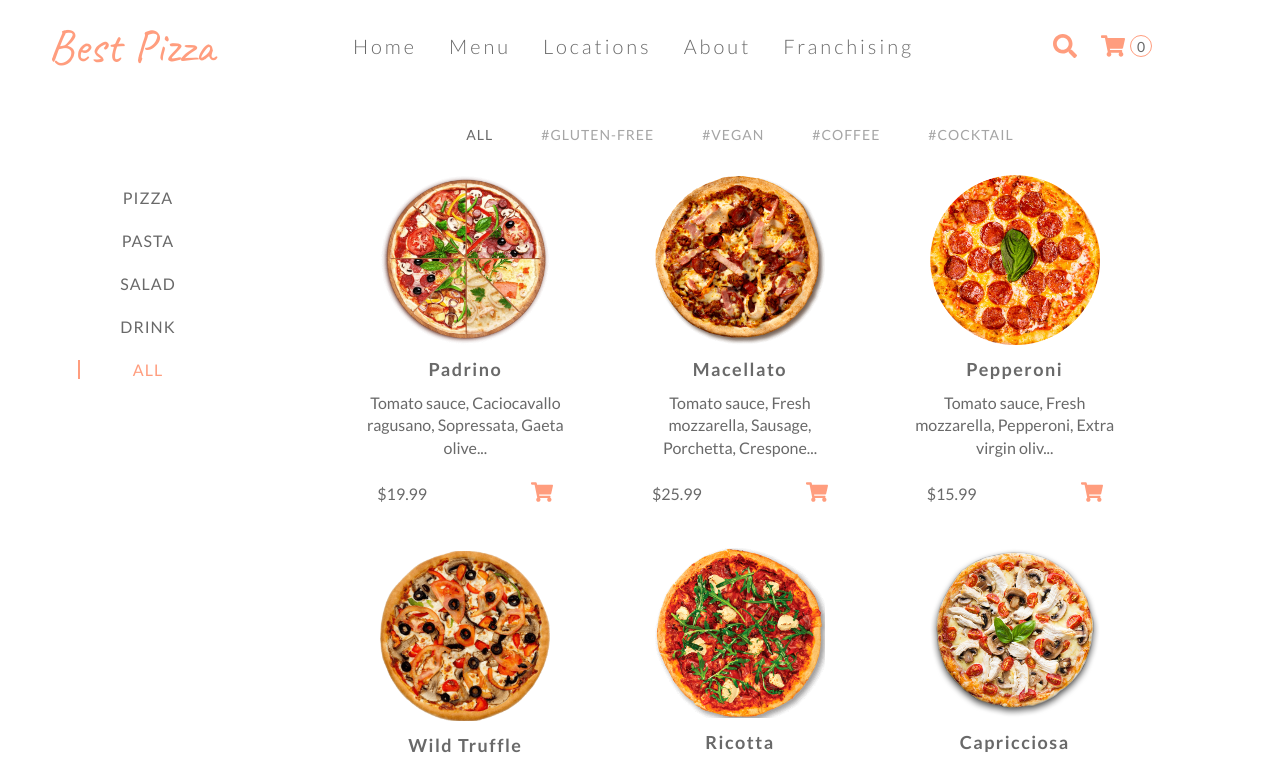
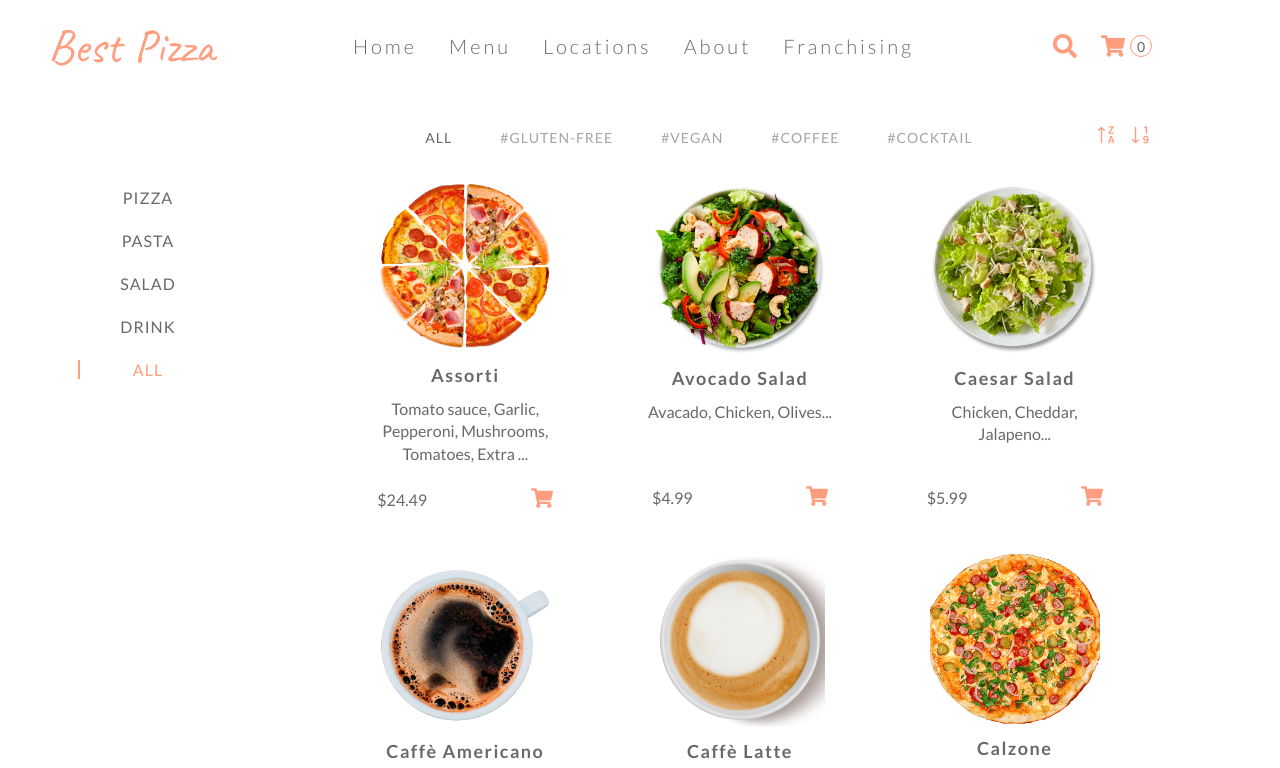
Before and after one commit to JaneMoroz/Best-Pizza-Restaurant, a React (Create React App) app in the folder client/: page / in a window 1280 px wide. Shown: the top 768 px of the page. Built offline with nearby package versions, Linux system fonts and the light colour scheme.

Commit message:
Added Sorting

```diff
--- a/client/src/components/menu/Menu.js
+++ b/client/src/components/menu/Menu.js
@@ -2,6 +2,12 @@ import React, { useState, useEffect } from "react";
 import { useMenuContext } from "../../context/menu_context";
 import { useFilterContext } from "../../context/filter_context";
 import { FaArrowLeft, FaArrowRight } from "react-icons/fa";
+import {
+  BsSortAlphaDown,
+  BsSortAlphaUpAlt,
+  BsSortNumericDownAlt,
+  BsSortNumericDown,
+} from "react-icons/bs";
 import MenuItem from "./MenuItem";
 import { Link } from "react-router-dom";
 
@@ -20,6 +26,8 @@ const Menu = () => {
     page,
     updatePage,
     max_pages,
+    sort,
+    updateSort,
   } = useFilterContext();
 
   // Get categories and types corresponding to category
@@ -59,6 +67,25 @@ const Menu = () => {
       prevPage = max_pages - 1;
     }
     updatePage(prevPage);
+  };
+
+  const handleSort = (value) => {
+    let sorting = {};
+    if (value === "sort-alphabetic") {
+      if (sort === "name-a") {
+        sorting = { sort: "name-z" };
+      } else {
+        sorting = { sort: "name-a" };
+      }
+    }
+    if (value === "sort-numeric") {
+      if (sort === "price-lowest") {
+        sorting = { sort: "price-highest" };
+      } else {
+        sorting = { sort: "price-lowest" };
+      }
+    }
+    updateSort(sorting);
   };
 
   if (loading) {
@@ -118,6 +145,28 @@ const Menu = () => {
               );
             })}
           </ul>
+          <div className="sort-btns">
+            <button
+              className="btn btn--icon btn--sort"
+              onClick={() => handleSort("sort-alphabetic")}
+            >
+              {sort === "name-a" ? (
+                <BsSortAlphaUpAlt className="icon" />
+              ) : (
+                <BsSortAlphaDown className="icon" />
+              )}
+            </button>
+            <button
+              className="btn btn--icon btn--sort"
+              onClick={() => handleSort("sort-numeric")}
+            >
+              {sort === "price-lowest" ? (
+                <BsSortNumericDownAlt className="icon" />
+              ) : (
+                <BsSortNumericDown className="icon" />
+              )}
+            </button>
+          </div>
         </nav>
         {/* end of types */}
         <div className="products">
--- a/client/src/context/filter_context.js
+++ b/client/src/context/filter_context.js
@@ -42,7 +42,7 @@ export const FilterProvider = ({ children }) => {
     dispatch({ type: FILTER_MENU });
     dispatch({ type: SORT_MENU });
     dispatch({ type: PAGINATE_MENU, payload: state.page });
-  }, [menu, state.sort, state.filters, state.page]);
+  }, [menu, state.filters, state.sort, state.page]);
 
   useEffect(() => {
     if (!isSearchOpen) {
@@ -52,9 +52,7 @@ export const FilterProvider = ({ children }) => {
     }
   }, [isSearchOpen]);
 
-  const updateSort = (e) => {
-    // const name = e.target.name;
-    const value = e.target.value;
+  const updateSort = (value) => {
     dispatch({ type: UPDATE_SORT, payload: value });
   };
   const updateFilters = (e) => {
--- a/client/src/index.css
+++ b/client/src/index.css
@@ -759,8 +759,7 @@ Menu
 
   .filters ul {
     justify-content: stretch;
-    justify-content: space-between;
-    row-gap: 1.2rem;
+    row-gap: 1.8rem;
     overflow-x: auto;
     padding: 1.6rem 0;
   }
--- a/client/src/reducers/filter_reducer.js
+++ b/client/src/reducers/filter_reducer.js
@@ -22,11 +22,28 @@ const filter_reducer = (state, action) => {
     };
   }
   if (action.type === UPDATE_SORT) {
-    return { ...state, sort: action.payload };
+    const { sort } = action.payload;
+    return { ...state, sort };
   }
   if (action.type === SORT_MENU) {
     const { sort, filtered_menu } = state;
     let tempMenu = [...filtered_menu];
+    if (sort === "price-lowest") {
+      tempMenu = tempMenu.sort((a, b) => a.price - b.price);
+    }
+    if (sort === "price-highest") {
+      tempMenu = tempMenu.sort((a, b) => b.price - a.price);
+    }
+    if (sort === "name-a") {
+      tempMenu = tempMenu.sort((a, b) => {
+        return a.name.localeCompare(b.name);
+      });
+    }
+    if (sort === "name-z") {
+      tempMenu = tempMenu.sort((a, b) => {
+        return b.name.localeCompare(a.name);
+      });
+    }
     return { ...state, filtered_menu: tempMenu };
   }
   if (action.type === UPDATE_FILTERS) {
```
